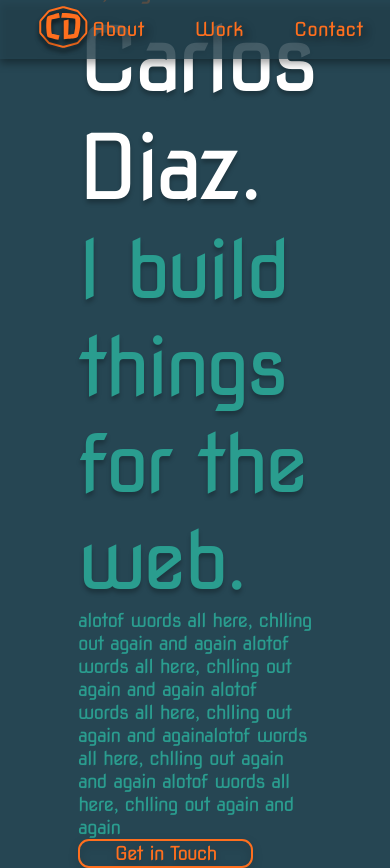
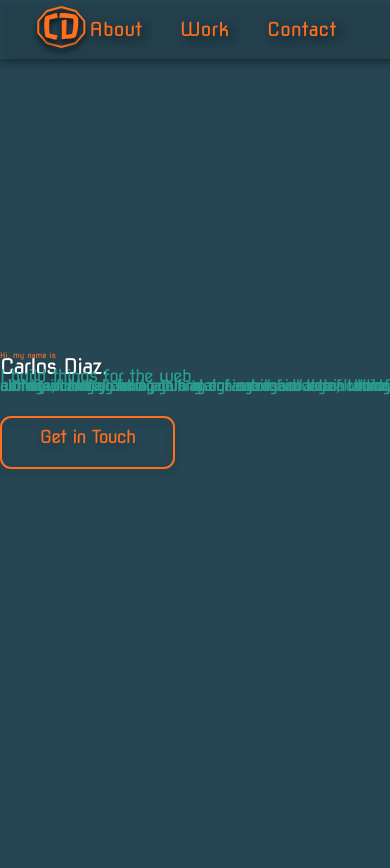
Before and after one commit to Carlos-Diaz-07/carlosdiaz_tech, a React (Create React App) app: page / in a window 390 px wide. After the commit the page ends 844 px from the top, so only its background shows below. Built offline with nearby package versions, Linux system fonts and the light colour scheme.

Commit message:
hero section now responsive

```diff
--- a/src/css/components/hero-section.css
+++ b/src/css/components/hero-section.css
@@ -1,18 +1,21 @@
 .hero-section {
   display: flex;
   flex-direction: column;
-  position: absolute;
-  width: 60vw;
+
   height: 100vh;
-  padding: 0;
-  margin: 0;
+
   align-items: left;
   justify-content: center;
 }
 
+.hero-section p {
+  text-align: justify;
+  max-width: 550px;
+}
+
 .hero-btn {
+  margin: 20px 0;
   border: 2px solid #ff6f1e;
-  box-sizing: border-box;
   border-radius: 11px;
   width: 175px;
   height: 53px;
@@ -21,6 +24,7 @@
 }
 
 .hero-btn p {
+    font-size: 18px;
     text-align: center;
     justify-content: center;
     color: #ff6f1e;
--- a/src/css/index.css
+++ b/src/css/index.css
@@ -1,9 +1,23 @@
+* {
+  margin: 0;
+  padding: 0;
+  box-sizing: border-box;
+}
+
 body {
+
   margin: 0;
   font-family: Nova Square;
   -webkit-font-smoothing: antialiased;
   -moz-osx-font-smoothing: grayscale;
   background: #264653;
+}
+h1,
+h2,
+h3,
+p {
+  line-height: 0;
+  margin-bottom: 10px;
 }
 
 h1 {
@@ -11,16 +25,13 @@ h1 {
   font-style: normal;
   font-weight: normal;
   /* font-size: 90px; */
-  font-size: 5.62rem;
-  /* identical to box height */
+  font-size: 5.5vw;
 
   display: flex;
+
   align-items: flex-end;
   letter-spacing: -0.05em;
-  padding: 0;
-  margin: 0;
   text-align: left;
-
 
   color: #ffffff;
 
@@ -31,20 +42,16 @@ h2 {
   font-family: Nova Square;
   font-style: normal;
   font-weight: normal;
-  font-size: 80px;
-  /* identical to box height */
+  font-size: 4.5vw;
 
   display: flex;
+
   align-items: flex-end;
   letter-spacing: -0.05em;
   text-align: left;
 
 
   color: #2a9d8f;
-  padding: 0;
-  margin: 0;
-
-
 
   text-shadow: 0px 4px 4px rgba(0, 0, 0, 0.25);
 }
@@ -53,33 +60,28 @@ h3 {
   font-family: Nova Square;
   font-style: normal;
   font-weight: normal;
-  font-size: 24px;
-  /* identical to box height */
+  font-size: 2vw;
 
   display: flex;
+
   align-items: flex-end;
   text-align: left;
 
 
   color: #ff6f1e;
-  padding: 0;
-  margin: 0;
-
-
 }
 
 p {
   font-family: Nova Square;
   font-style: normal;
   font-weight: normal;
-  font-size: 1.2rem;
+  font-size: 1em;
+
   display: flex;
+
   align-items: flex-end;
   letter-spacing: -0.05em;
   text-align: left;
 
   color: #2a9d8f;
-  padding: 0;
-  margin: 0;
-
 }
```
